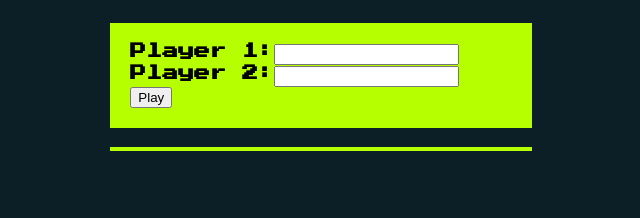
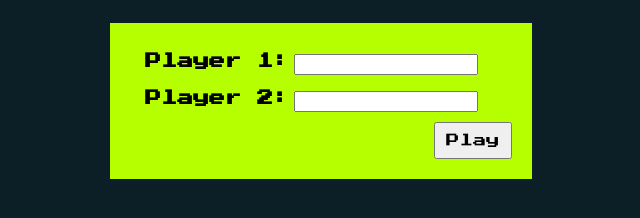
Before and after one commit to JovenSR/tic-tac-toe, a plain HTML site: page index.html in a window 1280 px wide. Shown: the whole page, without its empty margins (319-959 px from the left). Drawn offline with Linux system fonts and the light colour scheme.

Commit message:
updated form layout, score display shows which player's turn it is, score display shows winner and tie

```diff
--- a/index.js
+++ b/index.js
@@ -38,6 +38,7 @@ const play = (() => {
         gameBoard(player1.getName(), player2.getName());
         passAlong.player1 = player1.getName();
         passAlong.player2 = player2.getName();
+        changePlayer(game.flag, passAlong.player1, passAlong.player2);
     });
 
     restart.addEventListener('click', (e) => {
@@ -46,14 +47,17 @@ const play = (() => {
         e.preventDefault();
         display.innerHTML = '';
         display.classList.remove('noClick');
+        score.innerHTML = '';
         game.flag = 'Player 1';
         gameBoard(player1, player2);
+        changePlayer(game.flag, player1, player2);
     });
 
     newGame.addEventListener('click', (e) => {
         e.preventDefault();
         display.innerHTML = '';
         display.classList.remove('noClick');
+        score.innerHTML = '';
         game.flag = 'Player 1';
         form.reset();
         form.style.display = 'block';
@@ -61,6 +65,9 @@ const play = (() => {
         restart.style.display = 'none';
         score.style.display = 'none';
     })
+    return{
+    	passAlong
+    }
 })();
 
 const gameBoard = ((player1, player2) => {
@@ -74,11 +81,13 @@ const gameBoard = ((player1, player2) => {
                 arr[div.id] = 'X';
                 div.innerHTML = arr[div.id];
                 game.flag = 'Player 2';
+        		changePlayer(game.flag, player1, player2);
                 game.checkWinner(arr, player1, player2);
             } else if(game.flag == 'Player 2' && div.innerHTML == '') {
                 arr[div.id] = 'O';
                 div.innerHTML = arr[div.id];
                 game.flag = 'Player 1';
+        		changePlayer(game.flag, player1, player2);
                 game.checkWinner(arr, player1, player2);
             } else {
                 return;
@@ -121,7 +130,7 @@ const game = (() => {
             score.innerHTML = player2 + ' wins!';
             display.classList.add('noClick');
         } else if(arr.every(isTie)) {
-            alert('Game is a Tie!')
+            score.innerHTML = 'Tie Game!';
         } else {
             return;
         }
@@ -131,3 +140,11 @@ const game = (() => {
         checkWinner
     }
 })();
+
+const changePlayer = ((flag, player1, player2) => {
+	if(flag == 'Player 1') {
+		score.innerHTML = player1 + "'s turn";
+	} else {
+		score.innerHTML = player2 + "'s turn";
+	}
+});
--- a/style.css
+++ b/style.css
@@ -27,7 +27,6 @@ body {
 	background: #B6FF00;
 	font-size: 1em;
 	font-family: 'Press Start 2P', cursive;
-	grid-column: 3 / 5;
 	margin-top: 15px;
   	padding: 20px;
 }
@@ -106,3 +105,36 @@ body {
 	padding: 10px;
 	font-family: 'Press Start 2P', cursive;
 }
+
+#formPlayer1 {
+	margin-top: 10px;
+	margin-left: 15px;
+}
+
+#formPlayer2 {
+	margin-top: 10px;
+	margin-left: 15px;
+}
+
+#formPlayer1 > input {
+	width: 50%;
+	margin-left: 5px;
+	margin-bottom: 5px;
+}
+
+#formPlayer2 > input {
+	width: 50%;
+	margin-left: 5px;
+	margin-bottom: 5px;
+}
+
+#formSubmit {
+	display: grid;
+	margin-top: 5px;
+}
+
+#formSubmit > input {
+	font-family: 'Press Start 2P', cursive;
+	padding: 10px;
+	justify-self: end;
+}
```
